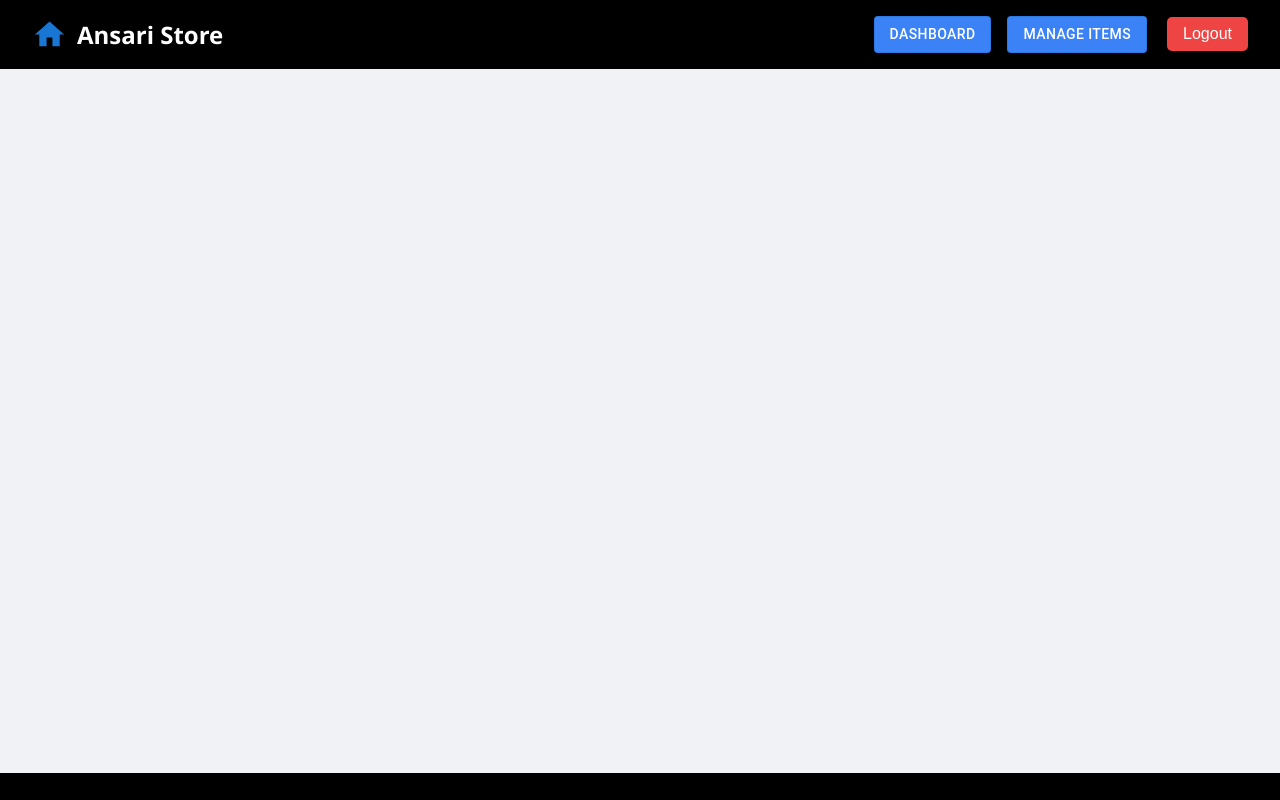
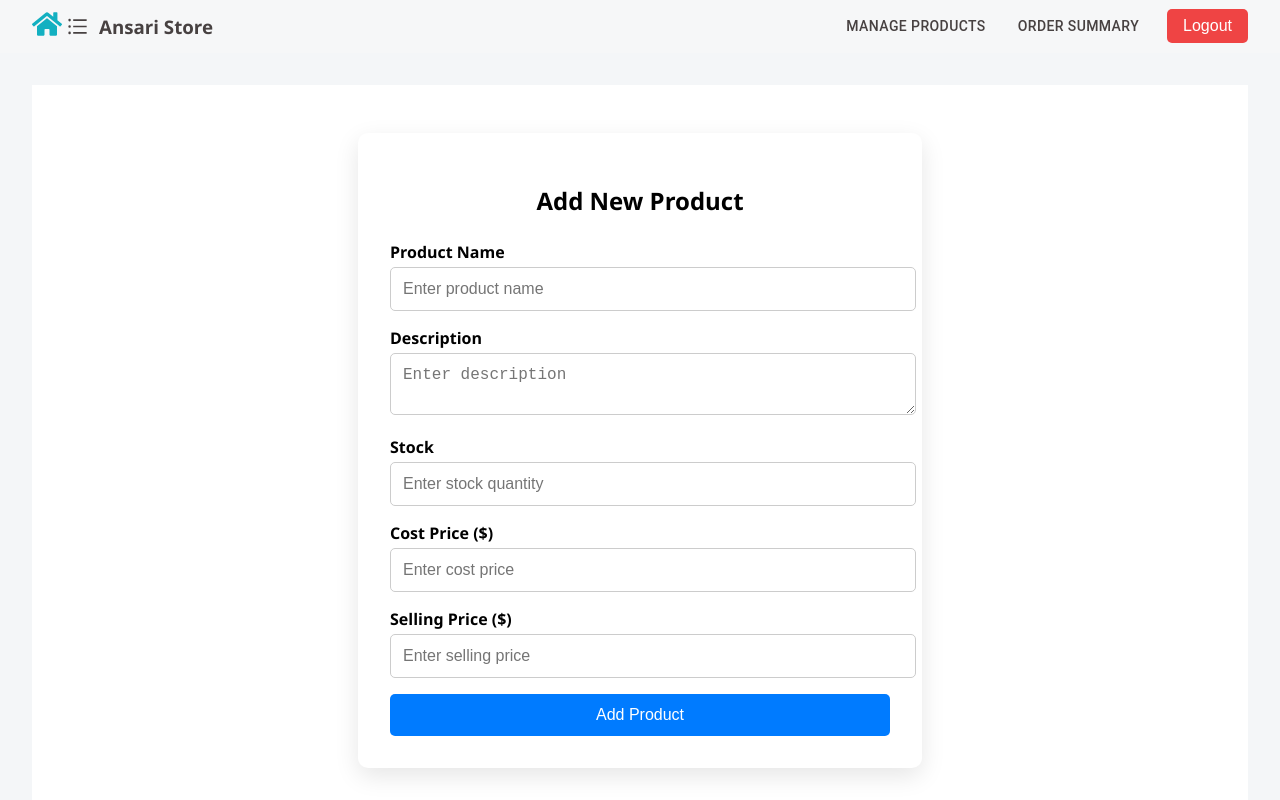
Before and after one commit to MdSaifKh/ansari-shop-ui, a React (Create React App) app: page /manageProducts in a window 1280 px wide. Shown: the top 800 px of the page. Built offline with nearby package versions, Linux system fonts and the light colour scheme; sample sign-in values are in the browser's storage.

Commit message:
new pages added

```diff
--- a/package.json
+++ b/package.json
@@ -7,6 +7,7 @@
     "@emotion/styled": "^11.14.0",
     "@mui/icons-material": "^7.1.0",
     "@mui/material": "^7.1.0",
+    "@react-icons/all-files": "^4.1.0",
     "@testing-library/dom": "^10.4.0",
     "@testing-library/jest-dom": "^6.6.3",
     "@testing-library/react": "^16.3.0",
@@ -14,6 +15,7 @@
     "axios": "^1.9.0",
     "react": "^19.1.0",
     "react-dom": "^19.1.0",
+    "react-icons": "^5.5.0",
     "react-router-dom": "^7.5.3",
     "react-scripts": "5.0.1",
     "web-vitals": "^2.1.4"
--- a/src/App.js
+++ b/src/App.js
@@ -2,10 +2,9 @@ import './App.css';
 import Login from './components/Login';
 import Home from './components/Home';
 import ProtectedRoute from './route/ProtectedRoute';
-import Layout from './route/Layout';
-import Welcome from './components/Welcome';
 import Dashboard from './components/Dashboard';
 import CommonLayout from './common/CommonLayout'
+import ManageProducts from './common/ManageProducts'
 import { BrowserRouter as Router, Route, Routes } from 'react-router-dom';
 
 
@@ -16,9 +15,8 @@ function App() {
       <Routes>
         <Route path="/" element={<Home />} />
         <Route path="/login" element={<Login />} />
-        <Route path="/layout" element={<ProtectedRoute><Layout /></ProtectedRoute>}></Route>
         <Route path="/dashboard" element={<ProtectedRoute><Dashboard /></ProtectedRoute>} />
-        <Route path="/welcome" element={<ProtectedRoute><Welcome /></ProtectedRoute>} />
+        <Route path="/manageProducts" element={<ProtectedRoute><ManageProducts /></ProtectedRoute>} />
       </Routes>
       </CommonLayout>
     </Router>
--- a/src/common/Footer.jsx
+++ b/src/common/Footer.jsx
@@ -2,9 +2,9 @@ const Footer = () => {
     return (
         <footer
           style={{
-            backgroundColor: "#000000",
-            color: "white",
-            padding: "2rem",
+            backgroundColor: "#f6f7f8",
+            color: "#474141",
+            padding: "1rem 2rem",
             display: "flex",
             justifyContent: "space-between",
             flexWrap: "wrap",
--- a/src/common/Header.jsx
+++ b/src/common/Header.jsx
@@ -1,13 +1,15 @@
 import React from "react";
-import { Link, useLocation } from "react-router-dom";
+import { Link, useNavigate, useLocation } from "react-router-dom";
 import Button from '@mui/material/Button';
 import Stack from '@mui/material/Stack';
-import SvgIcon from '@mui/material/SvgIcon';
 import '../css/header.css'
+import { FaHome } from "react-icons/fa"
+import { AiOutlineBars } from "react-icons/ai";
 
 const Header = () => {
   const location = useLocation();
   const isLoggedIn = !!localStorage.getItem("token");
+  const navigate = useNavigate();
 
   const handleClick = () => {
     if (isLoggedIn) {
@@ -16,43 +18,40 @@ const Header = () => {
     }
   };
 
-  function HomeIcon(props) {
-    return (
-      <SvgIcon {...props}>
-        <path d="M10 20v-6h4v6h5v-8h3L12 3 2 12h3v8z" />
-      </SvgIcon>
-    );
+  const handleIconClick = () =>{
+    console.log("icon clicked");
+    navigate('/dashboard');
   }
 
   return (
     <header
       style={{
-        backgroundColor: "#000000",
-        padding: "1rem 2rem",
-        color: "white",
+        backgroundColor: "#f6f7f8",
+        padding: ".5rem 2rem",
+        color: "#474141",
         display: "flex",
         justifyContent: "space-between",
         alignItems: "center",
       }}
     >
-      <Stack direction="row" spacing={2}>
-      <HomeIcon fontSize="large" color="primary" />
-      </Stack>
-      <h2 style={{ margin: 0, paddingLeft: "10px"}}>Ansari Store</h2>
+      <span onClick={handleIconClick} style={{cursor: 'pointer'}}>
+        <FaHome size="30px" color="#13b0c1" />
+      </span>
+      <AiOutlineBars style={{paddingLeft: "4px"}} size="23px" />
 
+      <h3 style={{ margin: 0, paddingLeft: "10px"}}>Ansari Store</h3>
       <div style={{ marginLeft: "auto", paddingRight: "20px", minWidth: "250px" }}>
       {isLoggedIn && location.pathname !== "/login" ? (
         <Stack direction="row" spacing={2}>
-      <Button variant="outlined"
+          <Button variant="text"
               style={{
-        color: "white",
-        backgroundColor: "#3B82F6"
+                color: "#474141",
               }}
-      href="/dashboard">
-        Dashboard
+              href="/manageProducts">
+            Manage Products
           </Button>
-      <Button variant="outlined" style={{ color: "white", backgroundColor: "#3B82F6" }}>
-        Manage Items
+          <Button variant="text" style={{ color: "#474141" }}>
+            Order Summary
           </Button>
         </Stack>
       ) : (
--- /dev/null
+++ b/src/common/ManageProducts.jsx
@@ -0,0 +1,238 @@
+import React, { useState } from 'react';
+import { useNavigate } from "react-router-dom";
+
+const productSuggestions = [
+  'Apple iPhone 15',
+  'Samsung Galaxy S24',
+  'Google Pixel 8',
+  'Sony Headphones',
+  'Dell Laptop',
+  'HP Printer',
+  'Apple Watch',
+  'Amazon Echo',
+  'Logitech Mouse',
+];
+
+const ManageProducts = () => {
+  const [formData, setFormData] = useState({
+    name: '',
+    description: '',
+    stock: '',
+    cost: '',
+    sellingPrice: '',
+  });
+
+  const [filteredSuggestions, setFilteredSuggestions] = useState([]);
+  const token = localStorage.getItem('token');
+  const navigate = useNavigate();
+
+  const addProducts = async () => {
+    const response = await fetch('http://localhost:8080/api/product/save', {
+      method: 'POST',
+      headers: {
+        'Content-Type': 'application/json',
+        'Authorization': `Bearer ${token}`
+      },
+      body: JSON.stringify(formData)
+    });
+    console.log("response", response);
+    if (response.ok) {
+        alert('Product added successfully!');
+        console.log("Submitted Product:", formData);
+    }
+    if(response.status === 401){
+        localStorage.removeItem('token');
+        navigate('/Login');
+    }
+  };
+
+  const handleChange = (e) => {
+    const { name, value } = e.target;
+    console.log("e.target", e.target);
+    console.log("name", name);
+    console.log("value", value);
+    setFormData((prev) => ({
+      ...prev,
+      [name]: value,
+    }));
+
+    if (name === 'name') {
+      const filtered = productSuggestions.filter((item) =>
+        item.toLowerCase().includes(value.toLowerCase())
+      );
+      setFilteredSuggestions(value ? filtered : []);
+    }
+  };
+
+  const handleSuggestionClick = (suggestion) => {
+    setFormData((prev) => ({
+      ...prev,
+      name: suggestion,
+    }));
+    setFilteredSuggestions([]);
+  };
+
+  const handleSubmit = (e) => {
+    e.preventDefault();
+    // You can replace this with an API call to save the product
+    addProducts();
+    setFormData({ name: '', description: '', stock: '', cost: '', sellingPrice: '' });
+  };
+
+
+  return (
+    <div className="page-wrapper">
+      <form className="product-form" onSubmit={handleSubmit}>
+        <h2>Add New Product</h2>
+
+        <label>Product Name</label>
+        <input
+          type="text"
+          name="name"
+          value={formData.name}
+          onChange={handleChange}
+          autoComplete="off"
+          placeholder="Enter product name"
+        />
+        {filteredSuggestions.length > 0 && (
+          <ul className="suggestions-list">
+            {filteredSuggestions.map((suggestion, idx) => (
+              <li key={idx} onClick={() => handleSuggestionClick(suggestion)}>
+                {suggestion}
+              </li>
+            ))}
+          </ul>
+        )}
+
+        <label>Description</label>
+        <textarea
+          name="description"
+          value={formData.description}
+          onChange={handleChange}
+          placeholder="Enter description"
+        />
+
+        <label>Stock</label>
+        <input
+          type="number"
+          name="stock"
+          value={formData.stock}
+          onChange={handleChange}
+          placeholder="Enter stock quantity"
+        />
+
+        <label>Cost Price ($)</label>
+        <input
+          type="number"
+          step="0.01"
+          name="cost"
+          value={formData.cost}
+          onChange={handleChange}
+          placeholder="Enter cost price"
+        />
+
+        <label>Selling Price ($)</label>
+        <input
+          type="number"
+          step="0.01"
+          name="sellingPrice"
+          value={formData.sellingPrice}
+          onChange={handleChange}
+          placeholder="Enter selling price"
+        />
+
+        <button type="submit">Add Product</button>
+      </form>
+
+      <style>{`
+        body {
+          margin: 0;
+          background-color: #f4f6f8;
+          font-family: 'Segoe UI', sans-serif;
+        }
+
+        .page-wrapper {
+          min-height: 100vh;
+          background-color: white;
+          display: flex;
+          justify-content: center;
+          align-items: flex-start;
+          padding: 3rem 1rem;
+        }
+
+        .product-form {
+          width: 100%;
+          max-width: 500px;
+          background: #ffffff;
+          padding: 2rem;
+          border-radius: 10px;
+          box-shadow: 0 8px 24px rgba(0,0,0,0.1);
+        }
+
+        .product-form h2 {
+          text-align: center;
+          margin-bottom: 1.5rem;
+        }
+
+        .product-form label {
+          display: block;
+          margin-bottom: 0.25rem;
+          font-weight: 600;
+        }
+
+        .product-form input,
+        .product-form textarea {
+          width: 100%;
+          padding: 0.75rem;
+          margin-bottom: 1rem;
+          border: 1px solid #ccc;
+          border-radius: 5px;
+          font-size: 1rem;
+        }
+
+        .product-form textarea {
+          resize: vertical;
+        }
+
+        .product-form button {
+          width: 100%;
+          padding: 0.75rem;
+          font-size: 1rem;
+          background-color: #007BFF;
+          color: white;
+          border: none;
+          border-radius: 5px;
+          cursor: pointer;
+        }
+
+        .product-form button:hover {
+          background-color: #0056b3;
+        }
+
+        .suggestions-list {
+          list-style: none;
+          margin-top: -0.5rem;
+          margin-bottom: 1rem;
+          padding: 0;
+          background: white;
+          border: 1px solid #ccc;
+          border-radius: 5px;
+          max-height: 150px;
+          overflow-y: auto;
+          box-shadow: 0 4px 10px rgba(0,0,0,0.05);
+        }
+
+        .suggestions-list li {
+          padding: 0.5rem 0.75rem;
+          cursor: pointer;
+        }
+
+        .suggestions-list li:hover {
+          background-color: #f1f1f1;
+        }
+      `}</style>
+    </div>
+  );
+};
+
+export default ManageProducts;
--- /dev/null
+++ b/src/common/ProductTable.jsx
@@ -0,0 +1,74 @@
+import React from 'react';
+
+function ProductTable({ productList }) {
+  return (
+    <div style={{ padding: '2rem', backgroundColor: '#ffffff', minHeight: '100vh' }}>
+       <h2>Product List</h2>
+      <table className="styled-table">
+        <thead>
+          <tr>
+            <th>Name</th>
+            <th>Description</th>
+            <th>Stock</th>
+            <th>Cost Price (Rs)</th>
+            <th>Selling Price (Rs)</th>
+          </tr>
+        </thead>
+        <tbody>
+          {productList.map(product => (
+            <tr key={product.id}>
+              <td>{product.name}</td>
+              <td>{product.description}</td>
+              <td>{product.stock}</td>
+              <td>{product.cost.toFixed(2)}</td>
+              <td>{product.sellingPrice.toFixed(2)}</td>
+            </tr>
+          ))}
+        </tbody>
+      </table>
+
+      {/* Inline style for page background (optional if handled globally) */}
+      <style>{`
+        body {
+          margin: 0;
+          background-color: #ffffff;
+          font-family: 'Segoe UI', Tahoma, Geneva, Verdana, sans-serif;
+        }
+
+        .styled-table {
+          width: 100%;
+          border-collapse: collapse;
+          margin: 0 auto;
+          font-size: 16px;
+          box-shadow: 0 0 10px rgba(0, 0, 0, 0.1);
+        }
+
+        .styled-table thead tr {
+          background-color: #13b0c1;
+          color: #ffffff;
+          text-align: left;
+        }
+
+        .styled-table th,
+        .styled-table td {
+          padding: 12px 15px;
+          border: 1px solid #ddd;
+        }
+
+        .styled-table tbody tr {
+          border-bottom: 1px solid #ddd;
+        }
+
+        .styled-table tbody tr:nth-of-type(even) {
+          background-color: #f9f9f9;
+        }
+
+        .styled-table tbody tr:hover {
+          background-color: #f1f1f1;
+        }
+      `}</style>
+    </div>
+  );
+}
+
+export default ProductTable;
--- a/src/components/Login.css
+++ b/src/components/Login.css
@@ -3,7 +3,7 @@
 body {
     margin: 0;
     font-family: 'Segoe UI', Tahoma, Geneva, Verdana, sans-serif;
-    background-color: #f0f2f5;
+    background-color: #f0f5f5;
   }
 
   .login-container {
--- a/src/components/Login.jsx
+++ b/src/components/Login.jsx
@@ -21,7 +21,7 @@ function Login() {
       const token = data.token;
       if (token) {
         localStorage.setItem('token', token);
-        navigate('/welcome');
+        navigate('/dashboard');
       } else {
         alert(data.error);
       }
--- a/src/components/Welcome.jsx
+++ /dev/null
@@ -1,4 +0,0 @@
-function Welcome() {
-    return <h2> This is welcome page</h2>
-}
-export default Welcome;
--- a/src/route/ProtectedRoute.jsx
+++ b/src/route/ProtectedRoute.jsx
@@ -1,7 +1,6 @@
 import { Navigate } from 'react-router-dom'
 function ProtectedRoute({children}){
     const token = localStorage.getItem('token');
-    console.log("token", token);
     if(token === "undefined" || token === null){
         return <Navigate to="/login" replace />
     }
```
Also changed, not shown: src/components/Dashboard.jsx (+45 -3 lines), 1 other file (tests, documents, lock files or other folders). Lines whose indentation alone changed are shown as unchanged.
